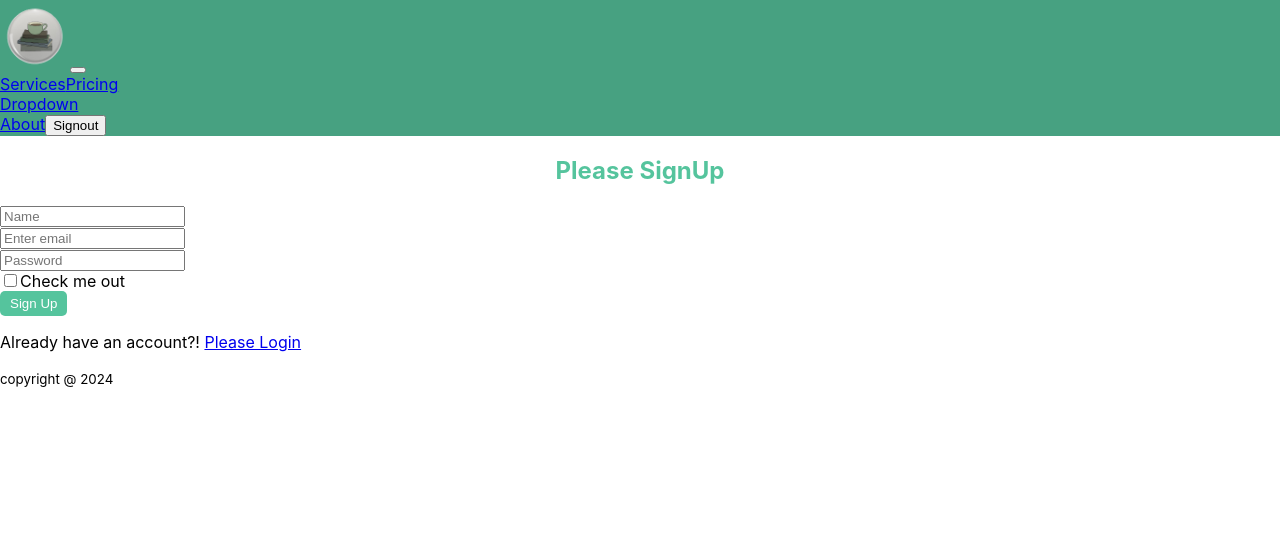
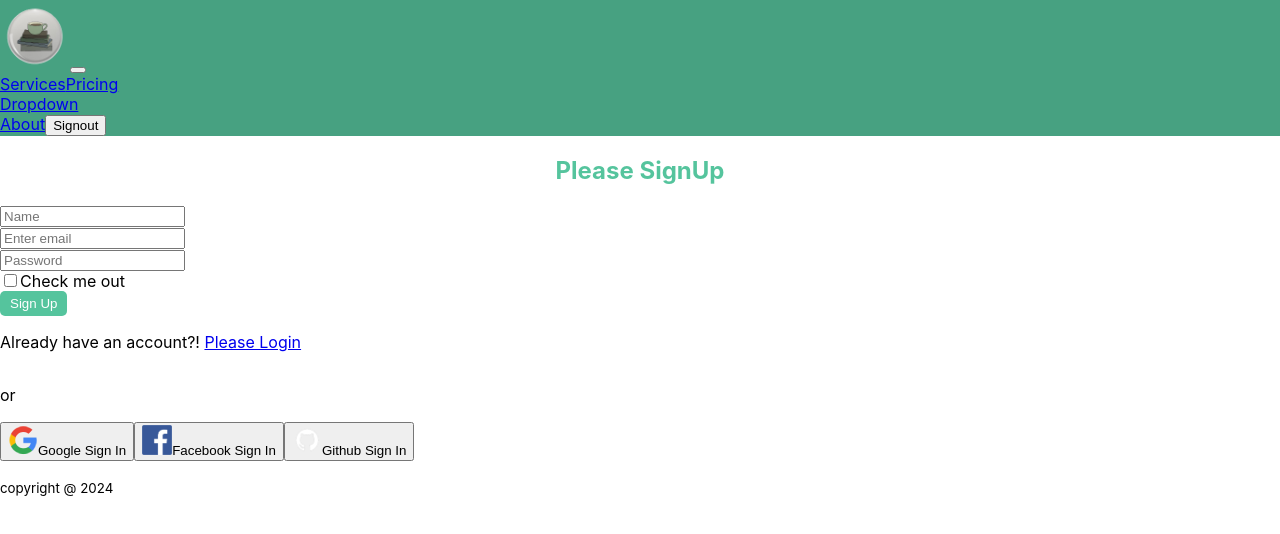
Before and after one commit to zakiia/Bookeria, a React (Create React App) app: page /signup in a window 1280 px wide. Shown: the top 534 px of the page. Built offline with nearby package versions, Linux system fonts and the light colour scheme; no server answers; the HTML template or start-up script is replaced by a standard one.

Commit message:
implement login with google

```diff
--- a/src/Pages/Login/SignUp/SignUp.js
+++ b/src/Pages/Login/SignUp/SignUp.js
@@ -3,6 +3,7 @@
 import { Link, useNavigate } from "react-router-dom";
 import { useCreateUserWithEmailAndPassword } from "react-firebase-hooks/auth";
 import auth from "../../../firebase.init";
+import SocialLogin from "../SocialLogin/SocialLogin";
 
 const SignUp = () => {
   const [createUserWithEmailAndPassword, user, loading, error] =
@@ -68,6 +69,7 @@
           Please Login
         </Link>
       </p>
+      <SocialLogin></SocialLogin>
     </div>
   );
 };
--- a/src/Pages/Login/SocialLogin/SocialLogin.js
+++ b/src/Pages/Login/SocialLogin/SocialLogin.js
@@ -2,8 +2,28 @@
 import google from "../../../image/google-logo.png";
 import facebook from "../../../image/facebook-logo.png";
 import github from "../../../image/github-logo.png";
+import { useSignInWithGoogle } from "react-firebase-hooks/auth";
+import auth from "../../../firebase.init";
+import { useLocation, useNavigate } from "react-router-dom";
 
 const SocialLogin = () => {
+  const [signInWithGoogle, user, loading, error] = useSignInWithGoogle(auth);
+  const navigate = useNavigate();
+  const location = useLocation();
+  let from = location.state?.from?.pathname || "/";
+  let errorElement;
+
+  if (error) {
+    errorElement = (
+      <div>
+        <p className="text-danger">Error: {error.message}</p>
+      </div>
+    );
+  }
+  if (user) {
+    navigate(from, { replace: true });
+  }
+
   return (
     <div>
       <div className="d-flex align-items-center">
@@ -11,14 +31,19 @@
           style={{ height: "1px" }}
           className="bg-secondary-subtle w-50"
         ></div>
+
         <p className="mt-2 px-2">or</p>
         <div
           style={{ height: "1px" }}
           className="bg-secondary-subtle w-50"
         ></div>
       </div>
+      {errorElement}
       <div>
-        <button className="btn btn-dark w-50 d-block mx-auto my-2">
+        <button
+          onClick={() => signInWithGoogle()}
+          className="btn btn-dark w-50 d-block mx-auto my-2"
+        >
           <img style={{ width: "30px" }} src={google} alt="" />
           <span className="px-2">Google Sign In</span>
         </button>
--- a/src/Pages/Shared/Header/Header.js
+++ b/src/Pages/Shared/Header/Header.js
@@ -14,7 +14,7 @@
   };
   return (
     <header>
-      <Navbar collapseOnSelect expand="lg" sticky="top" className="backgroud">
+      <Navbar collapseOnSelect expand="lg" sticky="top" className="backgroud ">
         <Container>
           <Navbar.Brand as={Link} to="/">
             <img height={70} src={logo} alt="" />
```
